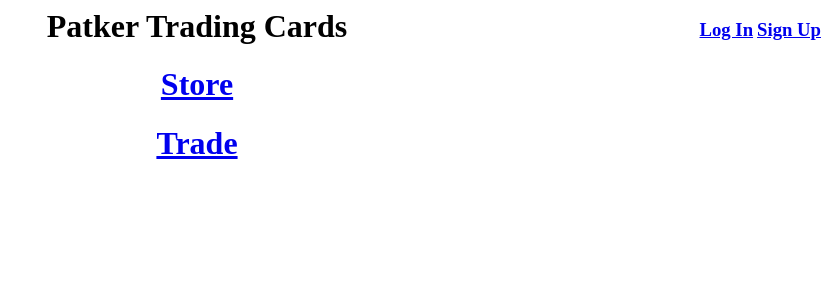
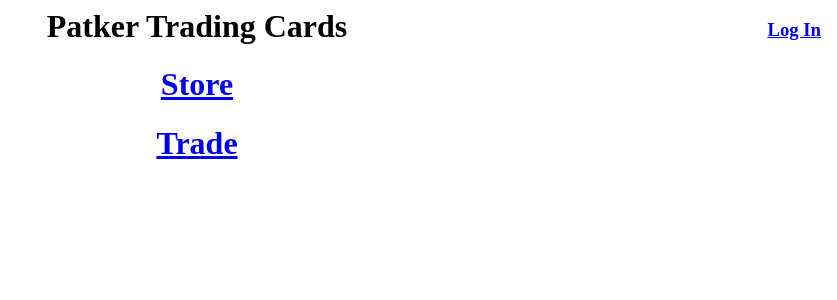
Before and after one commit to natsayuki/PTC, a PHP site: page / in a window 1280 px wide. Shown: the top 300 px of the page, without its empty margins (443-1280 px from the left). Run offline with PHP 8.4, Linux system fonts and the light colour scheme.

Commit message:
release version

```diff
--- a/index.php
+++ b/index.php
@@ -22,9 +22,9 @@
       <?php
         if(!isset($_SESSION['loggedin']) || !$_SESSION['loggedin']){
           echo '
-              <a style="display: inline-block;" href="login"><h3>Log In</h3></a>
-              <a style="display: inline-block;" href="signup"><h3>Sign Up</h3></a>
-          ';
+              <a style="display: inline-block;" href="login"><h3>Log In</h3></a>'.
+              /*<a style="display: inline-block;" href="signup"><h3>Sign Up</h3></a>*/
+          '';
         }else{
           echo '
             <a style="display: inline-block;" href="user"><h3>'.$_SESSION['username'].'</h3></a>
```
